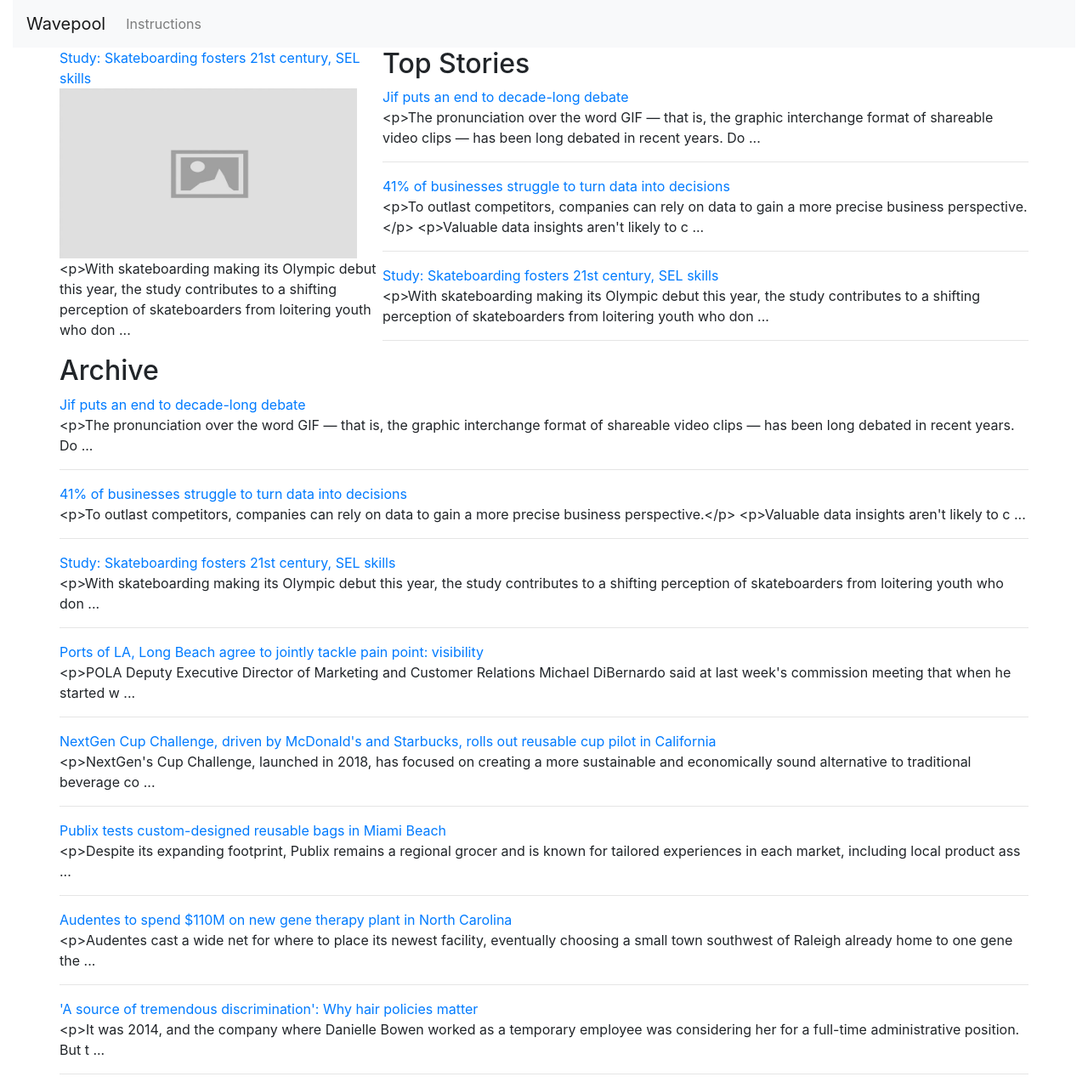
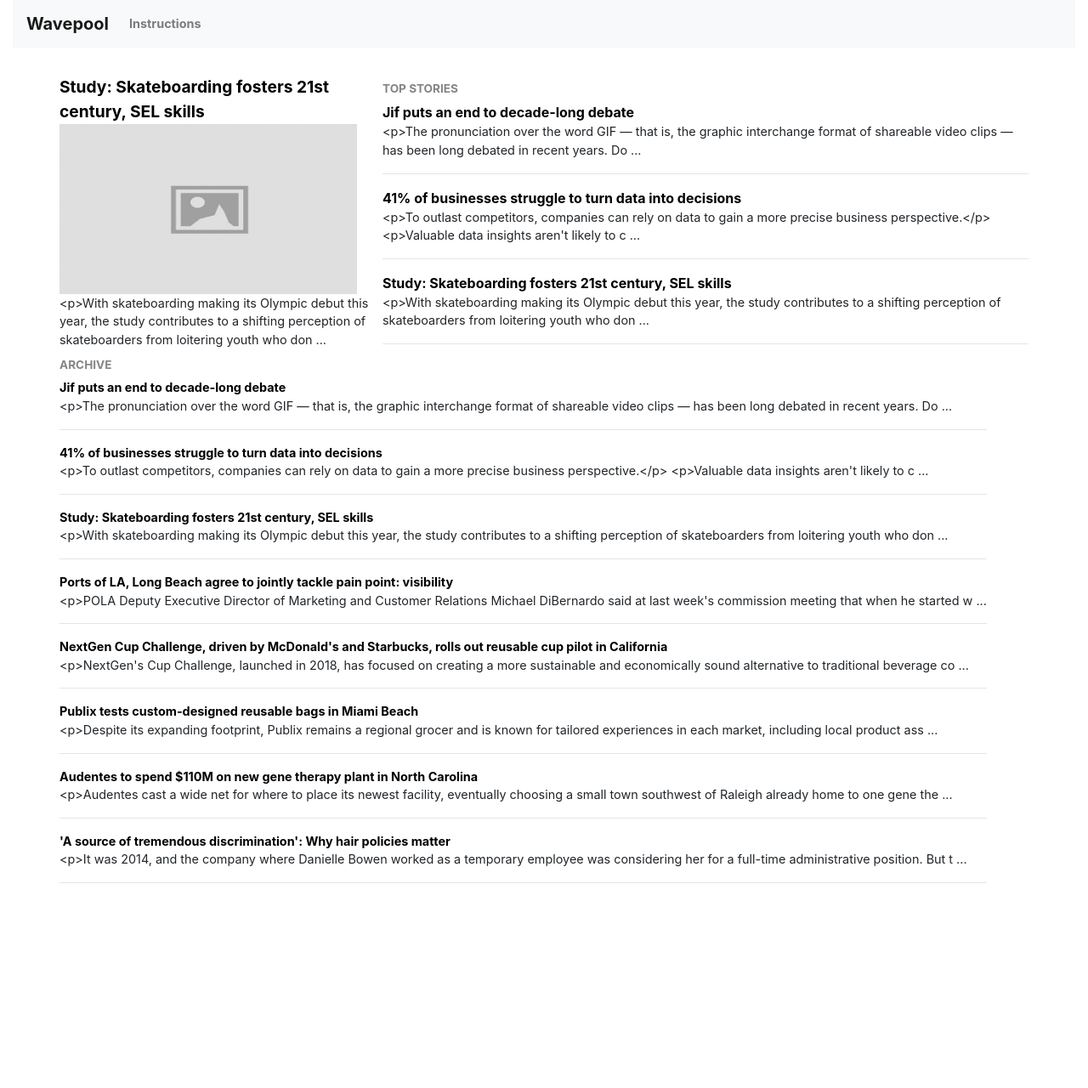
Before and after one commit to greglinch/wavepool, a Django app: page / in a window 1280 px wide. Shown: the whole page at 85% size. After the commit the page ends 1039 px from the top, so only its background shows below. Run offline with Django 3.2, Linux system fonts and the light colour scheme; data comes from the database, SQL or seed files in the repository; both versions use the stored data as it was after the commit; some libraries are stand-ins or nearby versions.

Commit message:
Updating styles and div ids

```diff
--- a/static/app.css
+++ b/static/app.css
@@ -1,9 +1,51 @@
-.container-table {
+body {
+	font-size: .9rem;
 }
-.container-table_tr {
+body a {
+	color: #000;
+	font-weight: bold;
 }
-.container-table_td {
+body a:hover {
+	color: #000;
 }
-.container-table_td.front_page_link {
-	width: 40%;
+h2 {
+	font-size: .85rem;
+	font-weight: bold;
+	text-transform: uppercase;
+	color: #868484;
 }
+#page_content {
+	margin-top: 2rem;
+}
+#coverstory a {
+	font-size: 1.2rem;}
+#topstories {
+	padding-top: .5rem;
+}
+#topstories a {
+	font-size: 1rem;
+}
+#archive a {
+	font-size: 1rem;
+}
+#instructions {
+	color: #000;
+}
+#instructions ol {
+	padding: 0;
+}
+#instructions ol li.instructable {
+	padding-bottom: 1.5rem;
+}
+#instructions ol h1 {
+	font-size: 1.1rem;
+}
+#instructions ol h2 {
+	font-size: 1rem;
+	font-weight: normal;
+	text-transform: none;
+	color: #000;
+}
+#instructions ol h3{
+	font-size: .9rem;
+}
--- a/wavepool/templates/wavepool/frontpage.html
+++ b/wavepool/templates/wavepool/frontpage.html
@@ -7,7 +7,7 @@
 			<div id="coverstory" class="row" data-story-id="{{cover_story.pk}}">
 				<div><a href="{% url 'article' %}">{{ cover_story.title }}</a></div>
 				<div><img src="media/image/placeholder-img.jpg"  width="350" height="200" /></div>
-				<div>{{ cover_story.teaser }} ...</div>
+				<div class="article-teaser" data-story_id="{{cover_story.pk}}">{{ cover_story.teaser }} ...</div>
 			</div>
 		</div>
 		<div id="topstories" class="col-md-8">
@@ -15,7 +15,7 @@
 			<div class="row">
 				{% for newspost in top_stories %}
 				<div class="topstory" data-story-id="{{newspost.pk}}" data-top-story-placement="{{forloop.counter}}"><a href="{% url 'article' %}">{{ newspost.title }}</a></div>
-				<div>{{ newspost.teaser }} ...
+				<div class="article-teaser" data-story_id="{{newspost.pk}}">{{ newspost.teaser }} ...
 					<hr />
 				</div>
 
@@ -30,7 +30,7 @@
 				{% for newspost in archive %}
 					<div class="archived-story" data-archive-story-id="{{newspost.pk}}">
 						<div class="frontpage-archive_link"><a href="{% url 'article' %}">{{ newspost.title }}</a></div>
-						<div>{{ newspost.teaser }} ...</div>
+						<div class="article-teaser" data-story_id="{{newspost.pk}}">{{ newspost.teaser }} ...</div>
 					</div>
 					<hr />
 				{% endfor %}
--- a/wavepool/templates/wavepool/instructions.html
+++ b/wavepool/templates/wavepool/instructions.html
@@ -4,7 +4,9 @@
 	<div id="instructions">
 		<div class="row">
 			<h1>Instructions</h1>
-			<p>For each user story below, submit a pull request to this repository that completes the request, meeting as many of the acceptance criteria as you can. For each pull request, include instructions for the reviewer to verify the behavior as well as commentary about your solution.</p>
+			<p>For each user story below, submit a pull request to this repository that completes the request, meeting as many of the acceptance criteria as you can. For each acceptance criteria, a django test is noted which should pass if your solution is valid.<p>
+
+			</p>For each pull request, include instructions for the reviewer to verify the behavior as well as commentary about your solutions.</p>
 		</div>
 		<ol>
 			{% for user_story in user_stories %}
@@ -14,7 +16,7 @@
 				<h3>Acceptance Criteria:</h3>
 				<ul>
 				{% for ac in user_story.acceptancecriteria_set.all %}
-					<li>{{ac.ac}}</li>
+					<li class="instructable-ac">{{ac.ac|safe}}</li>
 				{% endfor %}
 				</ul>
 			</li>
```
Also changed, not shown: wavepool/tests.py (+7 -0 lines), db.sqlite3.
